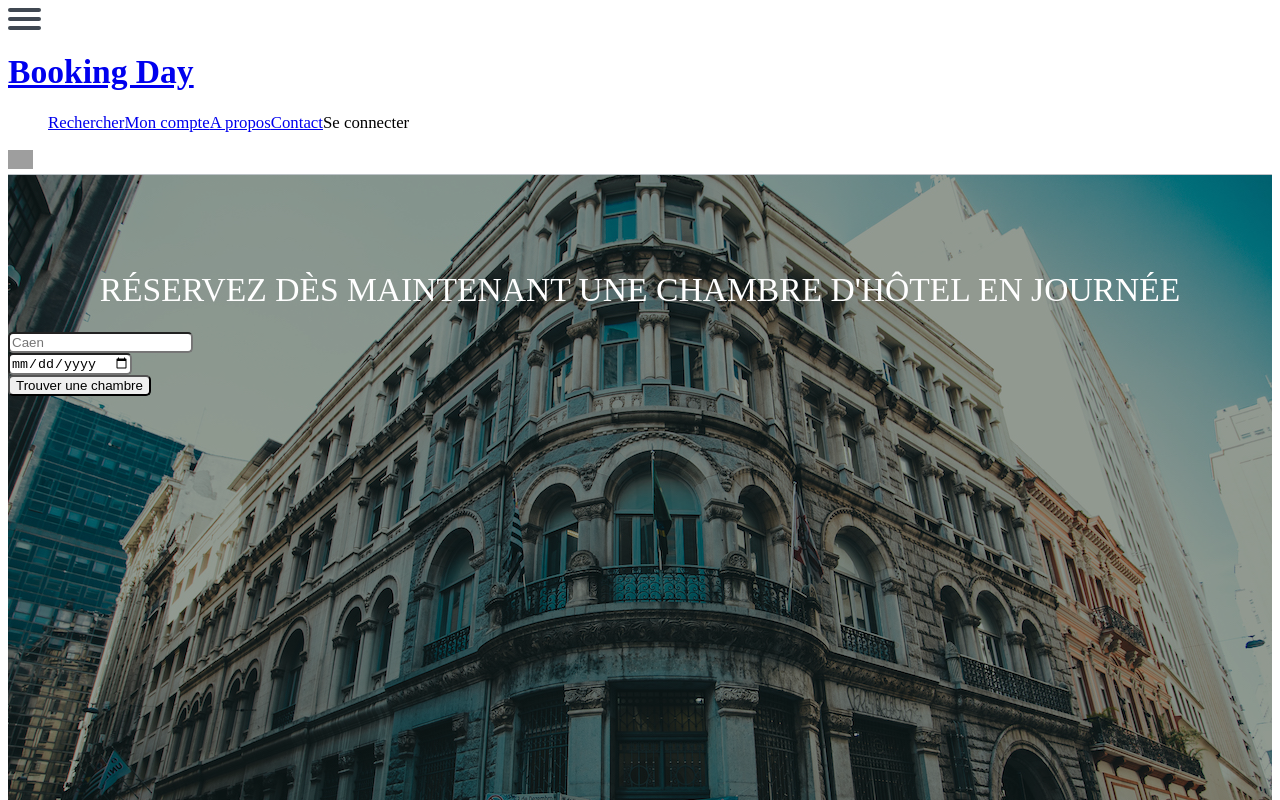
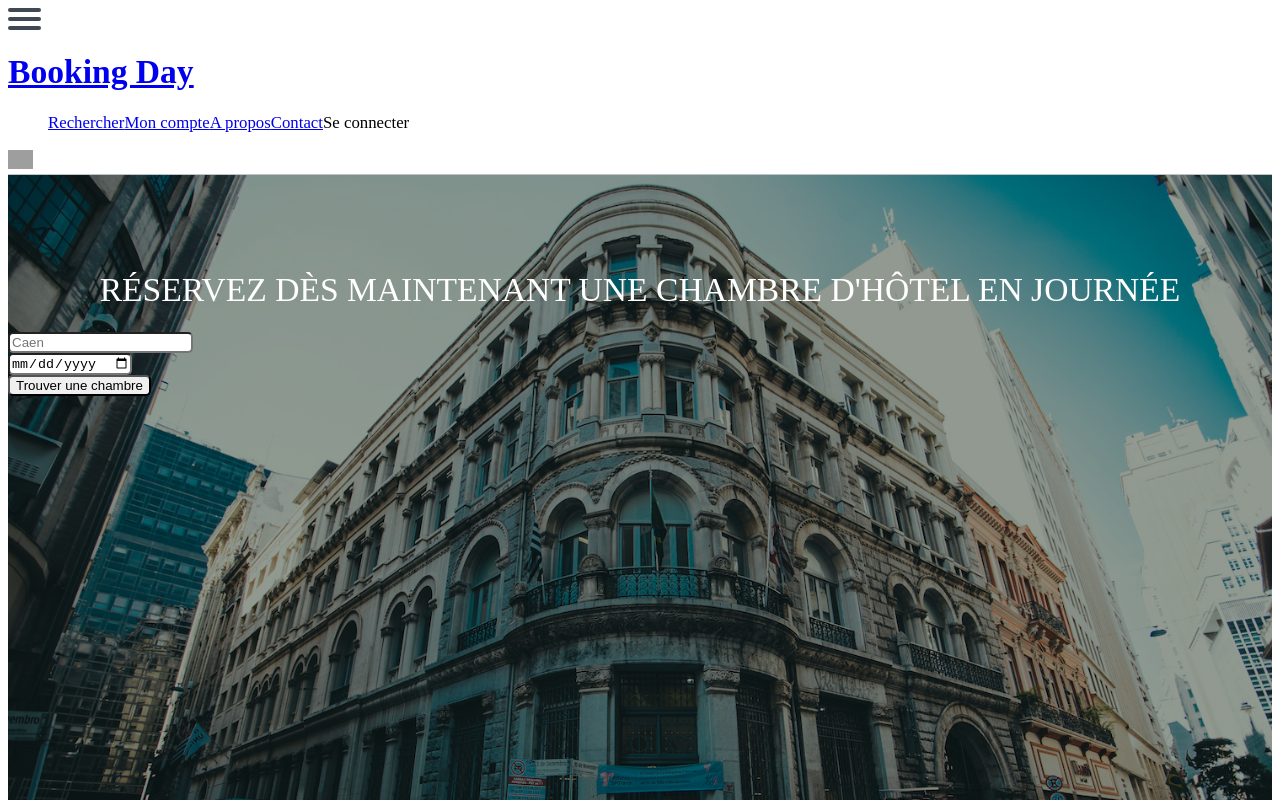
Before and after one commit to dayze/Vaiana, a Vue app in the folder front/: page /#/ in a window 1280 px wide. Shown: the top 800 px of the page. Built offline with nearby package versions, Linux system fonts and the light colour scheme; grey boxes are pictures that could not be loaded.

Commit message:
Set CSS of main background image, add no-repeat and cover property.

```diff
--- a/front/src/components/layouts/Jumbo.vue
+++ b/front/src/components/layouts/Jumbo.vue
@@ -27,7 +27,8 @@
     min-height: 400px;
     height: 100vh;
     background-size: cover;
-    background: url(../../assets/media/img/pexels-photo-97904.jpeg) fixed center;
+    background: url(../../assets/media/img/pexels-photo-97904.jpeg) fixed center no-repeat;
+    background-size: cover;
   }
 
   #jumbo h1 {
```
